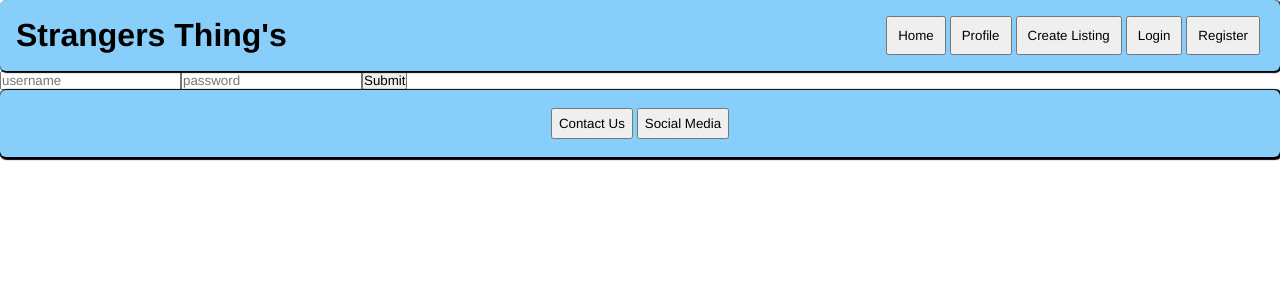
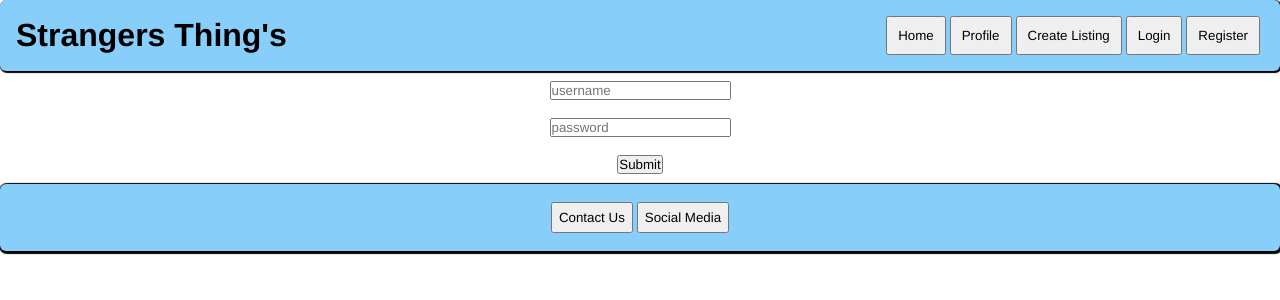
Before and after one commit to BTaylors/StrangersThings, a React (Vite) app: page /Register in a window 1280 px wide. Shown: the top 300 px of the page. Built offline with nearby package versions, Linux system fonts and the light colour scheme.

Commit message:
register and create

```diff
--- a/src/App.css
+++ b/src/App.css
@@ -87,3 +87,18 @@ html {
 	border: 1px solid;
 	box-shadow: 1px 1px 2px 2px;
 }
+
+#registerForm {
+	display: flex;
+	flex-direction: column;
+	margin: 10px;
+	justify-content: center;
+	align-items: center;
+}
+
+#registerSubmit {
+	display: flex;
+	width: fit-content;
+	justify-content: center;
+	align-items: center;
+}
--- a/src/App.jsx
+++ b/src/App.jsx
@@ -7,7 +7,7 @@ import Home from "./components/Home";
 import Profile from "./components/Profile";
 import CreatePost from "./components/CreatePost";
 import Login from "./components/Login";
-import Register from "./components/Register";
+import Register from "./components/auth/Register";
 import SinglePost from "./components/SinglePost";
 import Contact from "./components/Contact";
 import useAuth from "./hooks/useAuth";
--- a/src/api/helpers.js
+++ b/src/api/helpers.js
@@ -16,7 +16,23 @@ export async function registerUser(username, password) {
 			}),
 		});
 		const result = await response.json();
-		console.log();
+		console.log("Result from register user: ", result);
+		return result;
+	} catch (error) {
+		console.error(error);
+	}
+}
+
+export async function fetchMe(token) {
+	try {
+		const response = await fetch(`${BASE_URL}/users/me`, {
+			headers: {
+				"Content-Type": "application/json",
+				Authorization: `Bearer ${token}`,
+			},
+		});
+		const result = await response.json();
+		console.log("Result in fetchMe: ", result);
 		return result;
 	} catch (error) {
 		console.error(error);
@@ -54,7 +70,12 @@ export const createPost = async () => {
 				Authorization: `Bearer ${token}`,
 			},
 			body: JSON.stringify({
-				post: {},
+				post: {
+					item,
+					price,
+					willDeliver,
+					location,
+				},
 			}),
 		});
 		const result = await response.json();
@@ -81,19 +102,3 @@ export const deleteItem = async (id) => {
 		console.error("Oops, I couldn't delete that item!");
 	}
 };
-
-export async function fetchMe(token) {
-	try {
-		const response = await fetch(`${BASE_URL}/users/me`, {
-			headers: {
-				"Content-Type": "application/json",
-				Authorization: `Bearer ${token}`,
-			},
-		});
-		const result = await response.json();
-		console.log("Result in fetchMe: ", result);
-		return result;
-	} catch (error) {
-		console.error(error);
-	}
-}
--- a/src/components/CreatePost.jsx
+++ b/src/components/CreatePost.jsx
@@ -21,11 +21,18 @@ export default function newPost() {
 					<label htmlFor="item">Item:</label>
 					<input type="text" onChange={(e) => setItem(e.target.value)} />
 					<br />
-					<br />
 					<label htmlFor="price">Price:</label>
 					<input type="text" onChange={(e) => setPrice(e.target.value)} />
 					<br />
+					<label htmlFor="item">Location:</label>
+					<input type="text" onChange={(e) => setItem(e.target.value)} />
+					<br />
+					<label htmlFor="item">Will Deliver?</label>
+					<input type="checkbox" onChange={(e) => setItem(e.target.value)} />
+					<br />
+					<br />
 					<button>Submit</button>
+					<br />
 				</div>
 			</form>
 		</div>
--- a/src/components/NavBar.jsx
+++ b/src/components/NavBar.jsx
@@ -1,6 +1,6 @@
 import React from "react";
 import { useNavigate } from "react-router";
-import Register from "./Register";
+import Register from "./auth/Register";
 
 export default function Navbar() {
 	const nav = useNavigate();
--- a/src/components/AuthProvider.jsx
+++ b/src/components/auth/AuthProvider.jsx
@@ -1,5 +1,5 @@
 import { createContext, useState, useEffect } from "react";
-import { fetchMe } from "../api/helpers";
+import { fetchMe } from "../../api/helpers";
 
 // Create the context
 export const AuthContext = createContext();
--- a/src/components/Register.jsx
+++ b/src/components/auth/Register.jsx
@@ -1,12 +1,14 @@
 import React, { useState } from "react";
-import { registerUser } from "../api/helpers";
-import useAuth from "../hooks/useAuth";
+import { registerUser } from "../../api/helpers";
+import useAuth from "../../hooks/useAuth";
+import "../../App.css";
 
 export default function Register() {
 	const [username, setUsername] = useState("");
 	const [password, setPassword] = useState("");
 
 	const { setToken, user } = useAuth();
+	console.log("User from RegisterForm: ", user);
 
 	async function handleSubmit(e) {
 		e.preventDefault();
@@ -22,19 +24,21 @@ export default function Register() {
 
 	return (
 		<div>
-			<form onSubmit={handleSubmit}>
+			<form id="registerForm" onSubmit={handleSubmit}>
 				<input
 					type="text"
 					name="username"
 					placeholder="username"
 					onChange={(e) => setUsername(e.target.value)}
 				/>
+				<br />
 				<input
 					type="text"
 					name="password"
 					placeholder="password"
 					onChange={(e) => setPassword(e.target.value)}
 				/>
+				<br />
 				<button id="registerSubmit">Submit</button>
 			</form>
 		</div>
--- a/src/hooks/useAuth.js
+++ b/src/hooks/useAuth.js
@@ -1,5 +1,5 @@
 import { useContext } from "react";
-import { AuthContext } from "../components/AuthProvider";
+import { AuthContext } from "../components/auth/AuthProvider";
 
 const useAuth = () => {
 	return useContext(AuthContext);
--- a/src/main.jsx
+++ b/src/main.jsx
@@ -1,7 +1,7 @@
 import React from "react";
 import ReactDOM from "react-dom/client";
 import App from "./App";
-import AuthProvider from "./components/AuthProvider";
+import AuthProvider from "./components/auth/AuthProvider";
 import { BrowserRouter, Routes, Route, Link } from "react-router-dom";
 import "./index.css";
 
```
